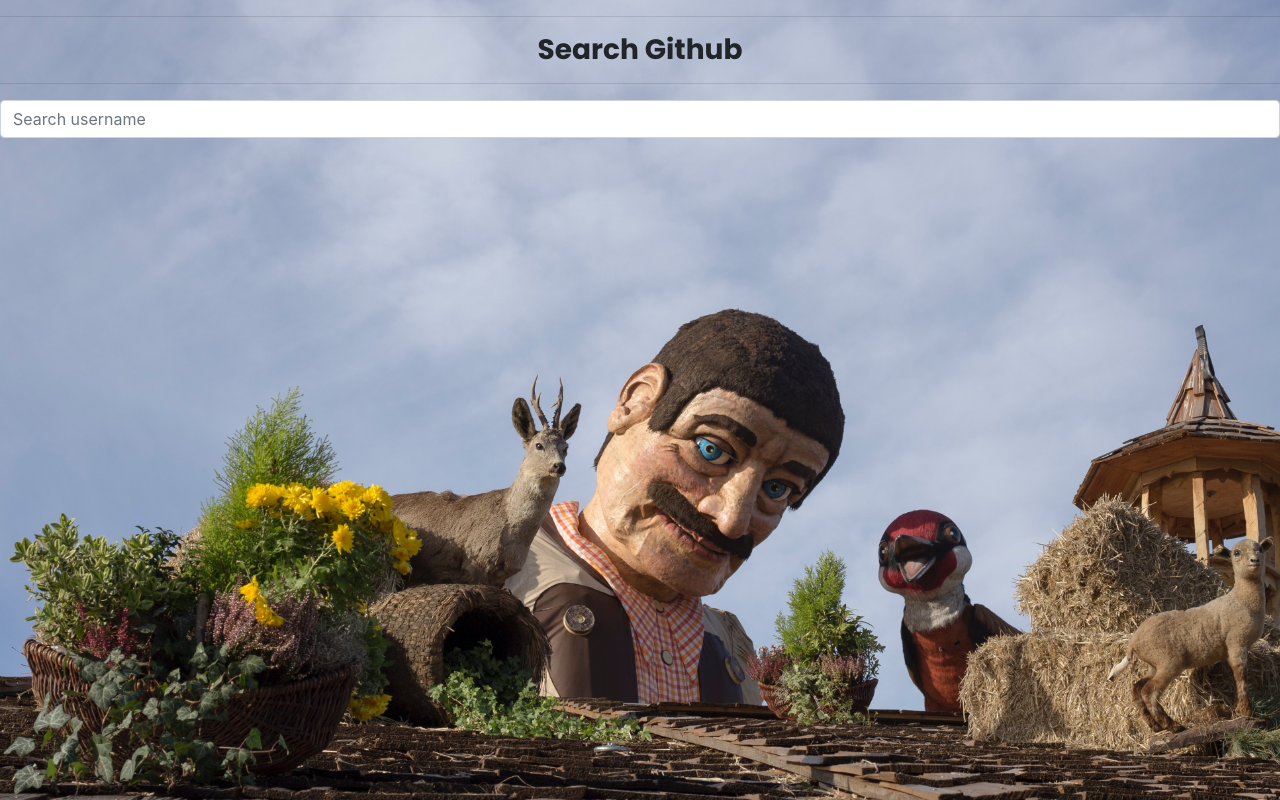
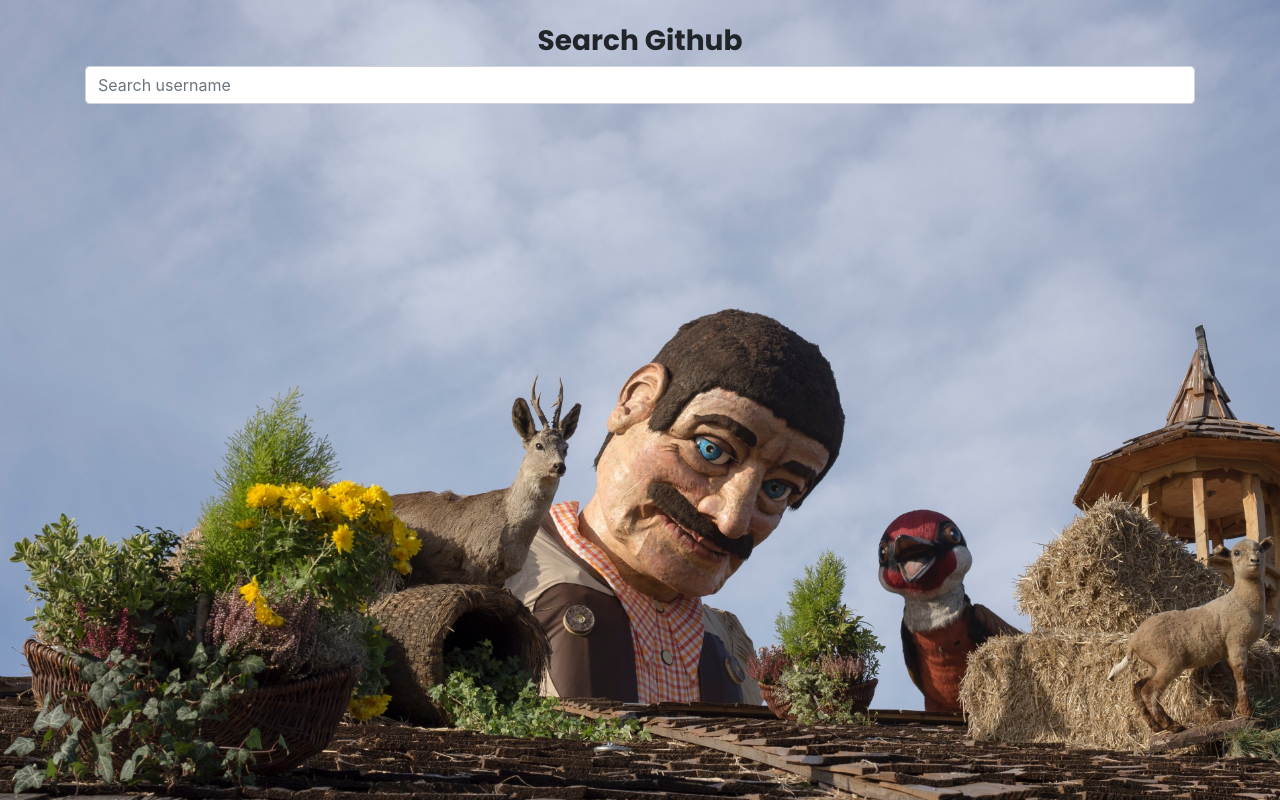
Before and after one commit to waheedmusa/GitHub-Searcher, an Angular app: page / in a window 1280 px wide. Built offline with nearby package versions, Linux system fonts and the light colour scheme.

Commit message:
font added

```diff
--- a/src/app/app.component.html
+++ b/src/app/app.component.html
@@ -1,2 +1,5 @@
+
+  <div class="container">
 <app-profile></app-profile>
 <router-outlet></router-outlet>
+</div>
--- a/src/app/components/profile/profile.component.css
+++ b/src/app/components/profile/profile.component.css
@@ -1,3 +1,4 @@
-.pull{
-    align-items: center
+.head1{
+    font-family: 'Poppins', sans-serif;
+    text-align: center;
 }
--- a/src/app/components/profile/profile.component.html
+++ b/src/app/components/profile/profile.component.html
@@ -1,7 +1,6 @@
-<form action="" class="search-form">
-        <hr>
-        <h3 style="font-family: 'Poppins', sans-serif; text-align: center">Search Github</h3>
-        <hr>
+<form class="search-form">
+    <br>
+        <h3 class="head1">Search Github</h3>
         <div class="form-group">
             <input class="form-control" type="text" placeholder="Search username" [(ngModel)]="username" name="username" (keyup)="findProfile()">
         </div>
```
